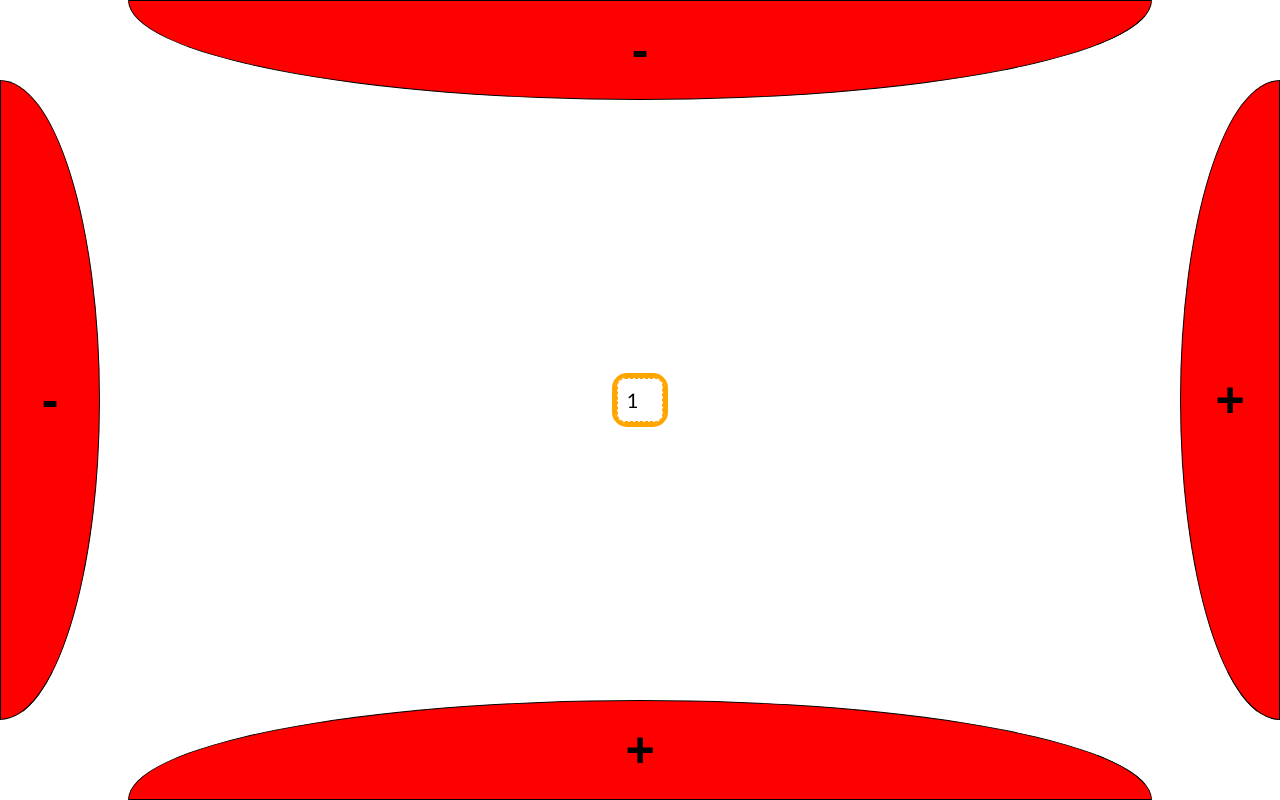
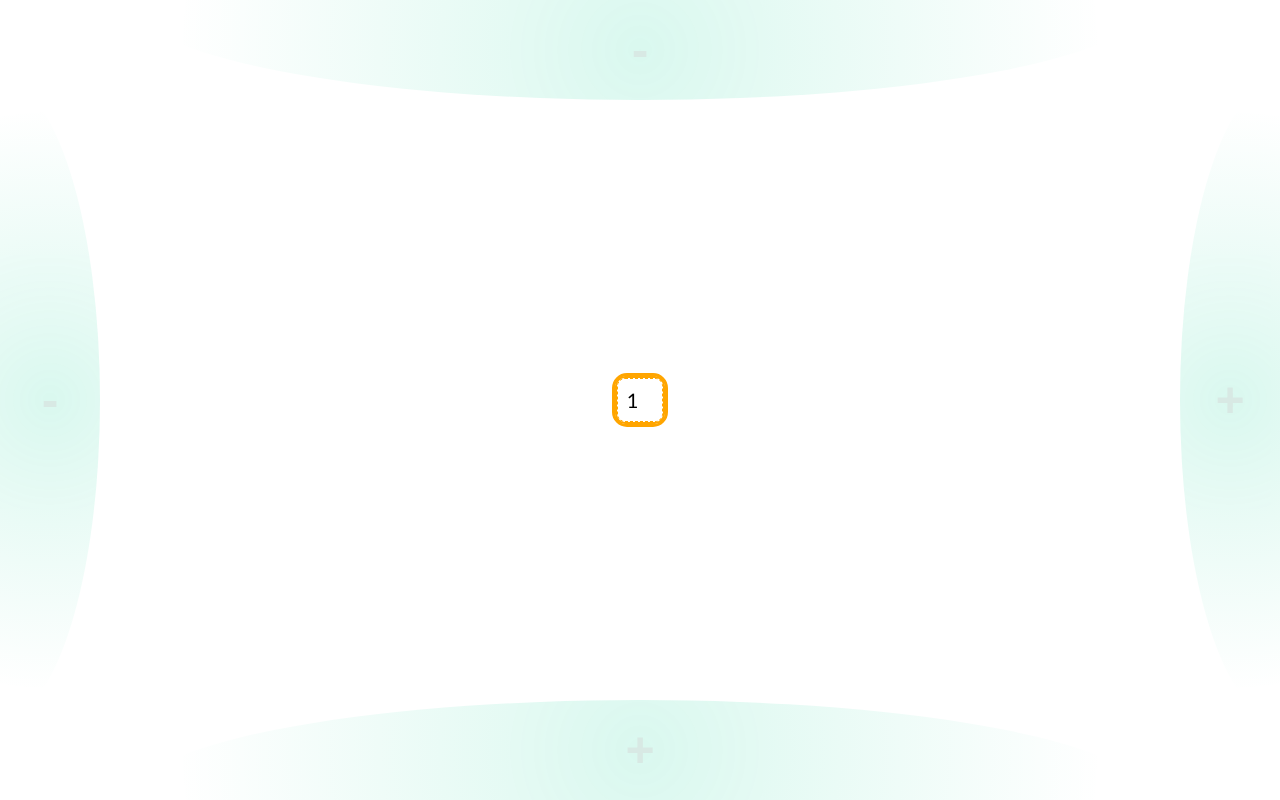
Before and after one commit to leaveloper/Sudoku, an Angular app: page / in a window 1280 px wide. Built offline with nearby package versions, Linux system fonts and the light colour scheme.

Commit message:
Se actualizan estilos de EdgeButtonComponent

```diff
--- a/src/app/components/edge-button/edge-button.component.scss
+++ b/src/app/components/edge-button/edge-button.component.scss
@@ -1,12 +1,19 @@
 .box {
   box-sizing: border-box;
-  background-color: red;
-  border: 1px solid black;
+  background: radial-gradient(circle, rgb(9, 209, 149) 0%, rgba(0, 0, 0, 0) 90%);
+  opacity: 15%;
+  transition: opacity .5s;
+  border: none;
   display: flex;
   -webkit-user-select: none; /* Safari */
   -ms-user-select: none; /* IE 10 and IE 11 */
   user-select: none;
   cursor: pointer;
+  color: rgb(4, 114, 81);
+}
+
+.box:hover {
+  opacity: 100%;
 }
 
 .symbol {
```
